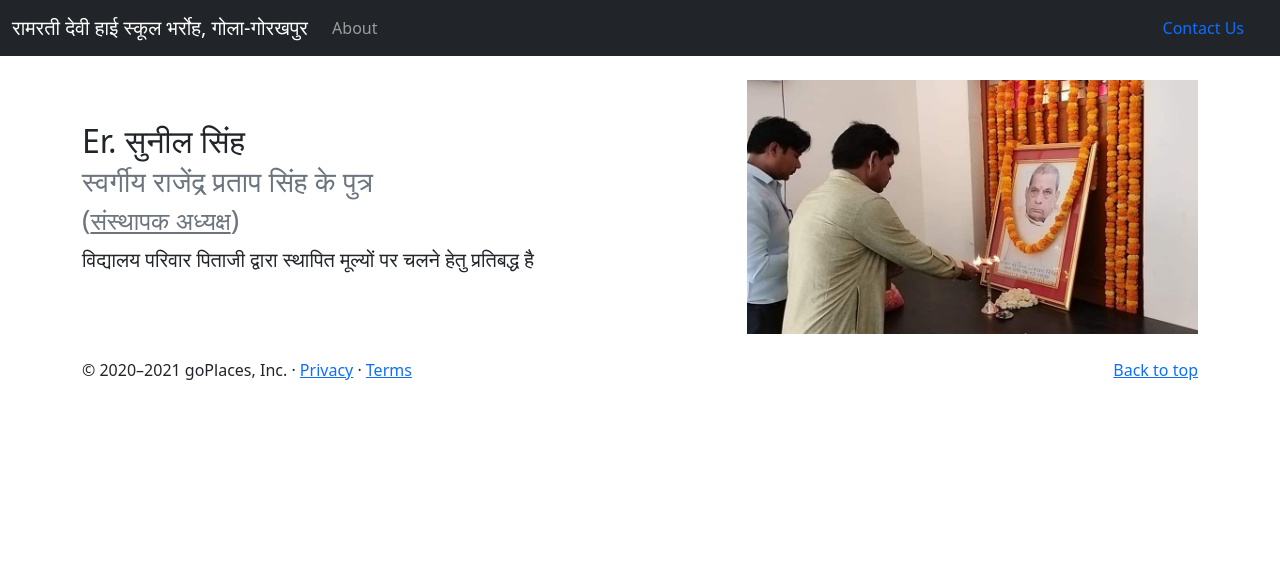
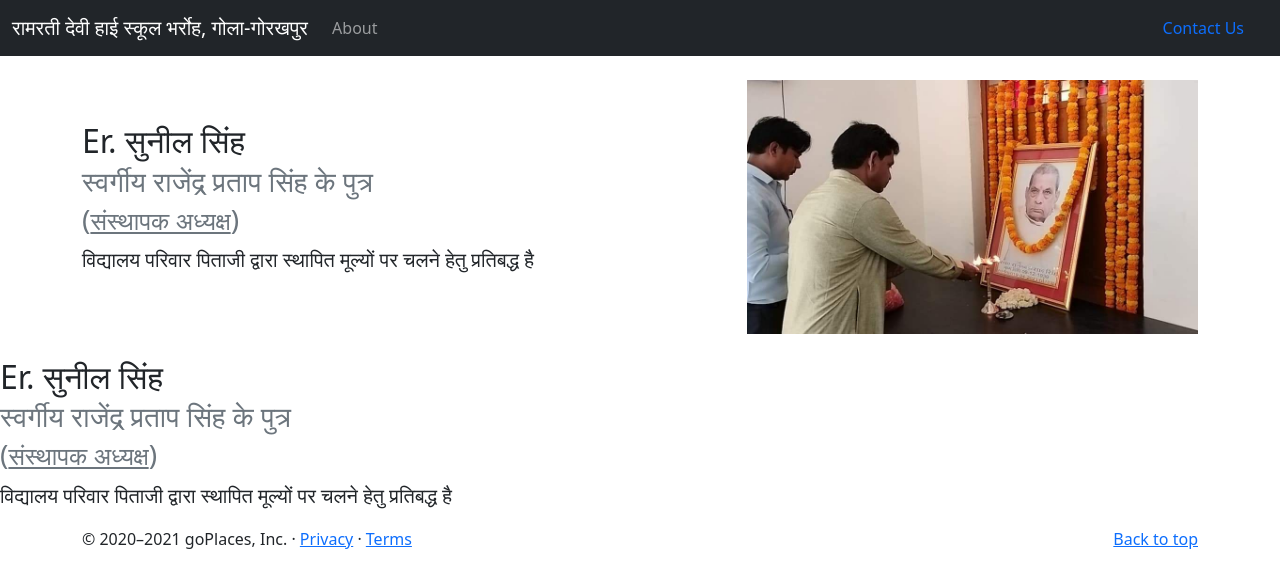
Before and after one commit to Archit075/Ramrati_devi_high_school, a plain HTML site: page About.html in a window 1280 px wide. Drawn offline with nearby package versions, Linux system fonts and the light colour scheme.

Commit message:
Update About.html

```diff
--- a/About.html
+++ b/About.html
@@ -49,6 +49,11 @@
             </div>
         </div>
     </div>
+    <div class="col-md-7 ">
+                <h2 class="featurette-heading">Er. सुनील सिंह<span class="text-muted"> <br><small>स्वर्गीय राजेंद्र प्रताप सिंह के पुत्र <br>(<u><small>संस्थापक अध्यक्ष</small></u>)
+                </small></span></h2>
+                <p class="lead">विद्यालय  परिवार  पिताजी द्वारा स्थापित  मूल्यों पर चलने हेतु प्रतिबद्ध  है</p>
+            </div>
     <footer class="container my-10">
         <p class="float-end"><a href="#">Back to top</a></p>
         <p>© 2020–2021 goPlaces, Inc. · <a href="#">Privacy</a> · <a href="#">Terms</a></p>
```
